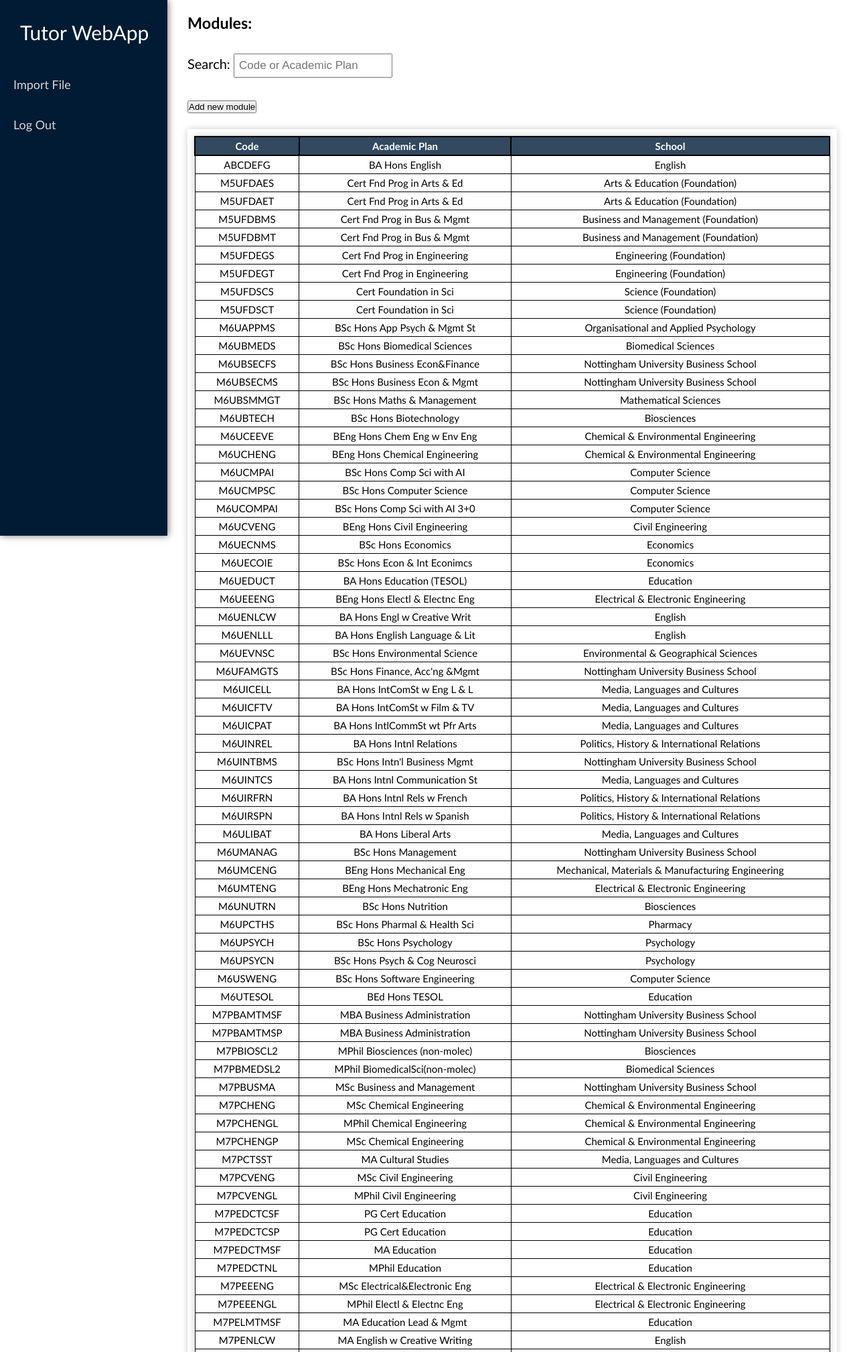
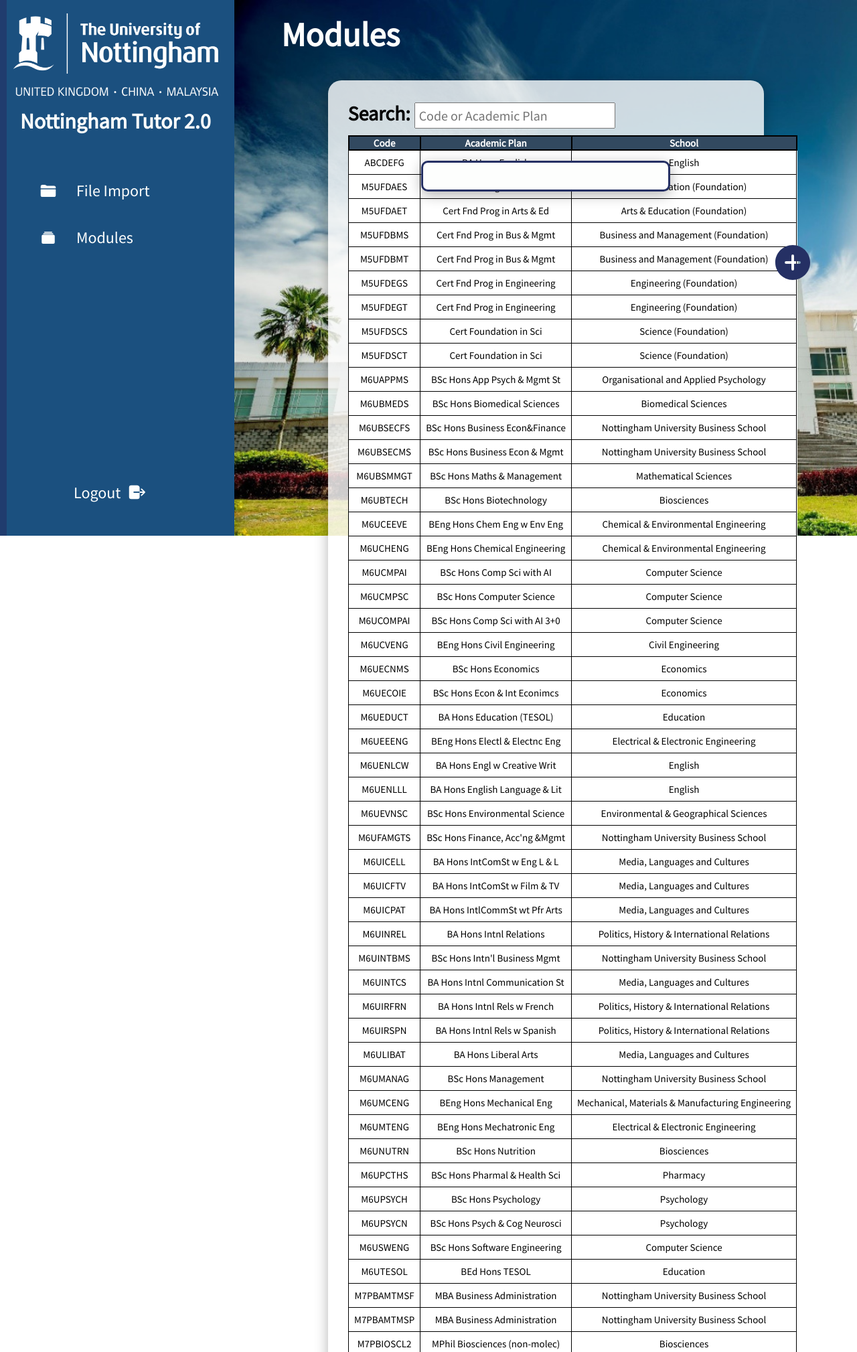
Before and after one commit to yenxuan1381/personal-tutoring-system, a PHP site: page /Codes/Modulespage.php in a window 1280 px wide. Shown: the top 2019 px of the page at 67% size. Run offline with PHP 8.4, Linux system fonts and the light colour scheme; the visitor is signed in with stand-in values (Sample User, id 1); data that the repository does not hold is empty.

Commit message:
All done except for modulepage.php, tutor change student remarks and academic and the bug

```diff
--- a/Codes/Modulespage.php
+++ b/Codes/Modulespage.php
@@ -21,117 +21,58 @@
 
 	// Query to look for specific schools
 	$specificmodulequery = 'SELECT * FROM `academic plan codes` WHERE school LIKE "'.$whichschool.'"';
-
 ?>
 
 <!DOCTYPE html>
-<html>
+<html lang="en">
+
 	<head>
-	<link rel="stylesheet" href="default.css">
-
-		<title>
-			Modules
-		</title>
-
-		<style>
-		.close
-		{
-			position:absolute;
-			transition:all 500ms;
-			top:20px;
-			right:30px;
-			font-size:30px;
-			font-weight:bold;
-			text-decoration:none;
-			color:black;
+		<meta name="vieport" content="width=device-width, initial-scale=1.0">
+		<title>Nottingham Tutor 2.0</title>
+		<link rel="stylesheet" type="text/css" href="style.css">
+		<link rel="stylesheet" type="text/css" href="modulespage.css">
+	</head>
+	<body>
+		<aside>
+			<div class="header">
+				<div class="logo">
+					<img src="./image/logo1.png" alt="" >
+					<span class="title">Nottingham Tutor 2.0</span>
+				</div>
+				<div class="hidden">
+					<img src="./image/icon.png" alt="">
+				</div>
+			</div>
+			<div class="menu">
+				<?php
+					if($_SESSION['category'] == "Student") {
+						require_once "sidebar_student.php";
 					}
-
-		.overlay
-		{
-			position:fixed;
-			top:0;
-			bottom:0;
-			left:0;
-			right:0;
-			background:rgba(0,50,75,0.7);
-			transition:all 500ms;
-			visibility:hidden;
-			opacity:0;
+					else if($_SESSION['category'] == "Tutor"){
+						require_once "sidebar_tutor.php";
+					}else{
+						require_once "sidebar_admin.php";
 					}
-
-		.overlay:target
-		{
-			visibility:visible;
-			opacity:1;
-		}
-
-		.popupchange
-		{
-			margin:225px auto;
-			padding:15 30 30;
-			background:white;
-			border-radius:5px;
-			width:22%;
-			height:27%;
-			position:relative;
-			transition:all 5s ease-in-out;
-		}
-
-		.popupconfirm
-		{
-			margin:225px auto;
-			padding:15 30 30;
-			background:white;
-			border-radius:5px;
-			width:17%;
-			height:25%;
-			position:relative;
-			transition:all 5s ease-in-out;
-		}
-		</style>
-
-	</head>
-	<!-- Start Menu -->
-	<div class="nav-btn">Menu</div>
-	<div class="container">
-		<div class="sidebar">
-
-			<nav>
-				<a href="#">Tutor <span>WebApp</span></a>
-				<ul>
-					<li><a href="Importpage.php">Import File</a></li>
-					<li><a href="Loginpage.php">Log Out</a></li>
-				</ul>
-			</nav>
+				?>
 			</div>
-	<!-- End Menu -->
-	<div class="main-content">
-
-			<h3><b>Modules: </b></h3>
-			<br>
+			<div class="logout">
+				<a href="Loginpage.php">
+					<span class="title">Logout</span>
+					<ion-icon name="log-out"></ion-icon>
+				</a>
+			</div>
+		</aside>
+		<main>
+			<div class="background">
+				<div class="background-image"></div>
+				<div class="title-container">
+					<span class="title">Modules</span>
+				</div>
+				<div class="content-container">
 					<div class="search-container">
 						<form action="" method="post">
 							Search: <input type="text" id="searchbar" name="search" placeholder="Code or Academic Plan" onkeyup="showRows(this.value)">
 						</form>
-			 </div>
-			<br />
-			<br />
-			<br />
-
-			<!-- Form to go to go create new module page -->
-			<form id="newmodule" action="Newmodulepage.php" method="POST">
-				<input type="hidden" id="modulecode" name="modulecode" value="" />
-				<input type="button" value="Add new module" onclick="gotomoduleeditpage(null)"/>
-			</form>
-
-
-			<br />
-
-			<!-- Start Panel -->
-			<div class="panel-wrapper">
-				<div class="panel-head">
-			<!-- Start Table -->
-
 						<div id="ModulesInfo" class="table-wrapper">
 							<table class="fl-table">
 								<thead>
@@ -179,7 +120,20 @@
 								</tbody>
 							</table>
 						</div>
+					</div>
+				</div>
+				<div class="function-icon">
+                    <a href="AddAnnouncement.php">
+                        <ion-icon name="add-circle"></ion-icon>
+                    </a>
+                </div>
+				<div id="popup">
 
+				</div>
+			</div>
+		</main>
+	<script type="module" src="https://unpkg.com/ionicons@5.5.2/dist/ionicons/ionicons.esm.js"></script>
+	<script nomodule src="https://unpkg.com/ionicons@5.5.2/dist/ionicons/ionicons.js"></script>
 	<script>
 		var input = document.getElementById("searchbar");
 		input.addEventListener("keydown", function(event)
@@ -221,10 +175,5 @@
 			xmlhttp.send();
 		}
 		</script>
-
-				<!-- End Table -->
-				</div>
-			</div>
-			<!-- End Panel -->
-			</div>
+	</body>
 </html>
--- a/Codes/Todolist.php
+++ b/Codes/Todolist.php
@@ -100,6 +100,11 @@
 					?>
                 </ul>
             </div>
+            <div class="back-button">
+                <a href="UserInformationTutors.php?LectID=<?php echo $userid ?>">
+                    <ion-icon name="arrow-back"></ion-icon>
+                </a>
+            </div>
         </main>
         <script type="module" src="https://unpkg.com/ionicons@5.5.2/dist/ionicons/ionicons.esm.js"></script>
         <script nomodule src="https://unpkg.com/ionicons@5.5.2/dist/ionicons/ionicons.js"></script>
--- a/Codes/UserInformationTutors.php
+++ b/Codes/UserInformationTutors.php
@@ -90,6 +90,9 @@
                     </div>
                     <span class="role">Tutor</span>
                 </div>
+                <div class="to-do-list">
+                    <a href="ToDoList.php"><ion-icon name="checkmark-done-circle"></ion-icon></a>
+                </div>
             </div>
             <div class="lower_profile">
                 <div class="info">
@@ -104,9 +107,6 @@
          			<strong>Office Location: </strong> <?php echo $office['office'] ?> </br>
          			<strong>Tutor Position: </strong> <?php echo $tutorPosition ?> </br>
                 </div>
-                <div class="to-do-list">
-                    <a href="ToDoList.php">Click here (To-Do List) TBU</a>
-                </div>
             </div>
 		</div>
 			</div>
--- /dev/null
+++ b/Codes/modulespage.css
@@ -0,0 +1,156 @@
+.background
+{
+    position: absolute;
+    width: 100%;
+    height: 100%;
+
+}
+
+.background-image
+{
+    position: fixed;
+    width: calc(100% - 350px);
+    height: 100%;
+    background-image: url(image/background2.jpeg);
+    background-repeat: no-repeat;
+    background-size: cover;
+}
+.title-container
+{
+    position: absolute;
+    width: 100%;
+    padding: 20px 70px;
+}
+
+.title-container .title
+{
+    font-size: 50px;
+    color: var(--white);
+    font-weight: bold;
+    height: 10%;
+}
+
+.content-container
+{
+    position: absolute;
+    width: 70%;
+    min-height: 70%;
+    left: 15%;
+    top: 15%;
+    background: rgba(255,255,255,.8);
+    border-radius: 20px;
+    box-shadow: 0 5px 20px rgba(0, 0, 0, .3);
+    padding: 30px;
+}
+
+.content-container .search-container
+{
+    position: relative;
+    font-size: 30px;
+    font-weight: bold;
+}
+
+.content-container .search-container form input[type="text"]
+{
+    font-size: 20px;
+    width: 300px;
+    padding: 5px;
+    margin-bottom: 10px;
+}
+
+.fl-table
+{
+    position: relative;
+    border-radius: 5px;
+    font-size: 12px;
+    font-weight: normal;
+	border: 1px solid;
+    border-collapse: collapse;
+    width: 100%;
+    max-width: 100%;
+    white-space: nowrap;
+    background-color: white;
+    overflow: auto;
+}
+
+td a
+{
+	color: #000;
+}
+
+.fl-table td
+{
+    text-align: center;
+    padding: 8px;
+	font-size: 15px;
+    border-right: 1px solid #f8f8f8;
+	border: 1px solid;
+}
+
+.fl-table th
+{
+    font-size: 15px;
+    color: #ffffff;
+	border: 2px solid black;
+    background: #324960;
+}
+
+
+.fl-table thead th:nth-child(odd)
+{
+    color: #ffffff;
+    background: #324960;
+}
+
+.function-icon
+{
+    position: fixed;
+    right:5%;
+    top: 45%;
+    width: 5%;
+    display: flex;
+    align-items: center;
+    justify-items: center;
+}
+
+.function-icon ion-icon
+{
+    font-size: 4rem;
+    color: var(--blue1);
+}
+.function-icon ion-icon:hover
+{
+    font-size: 5rem;
+}
+
+.function-icon ion-icon:hover
+{
+    font-size: 5rem;
+    color: var(--blue1);
+}
+
+#popup
+{
+    position: absolute;
+    top: 30%;
+    left: 30%;
+    width: 40%;
+    max-height: 60%;
+    background-color: var(--white);
+    border: 3px solid var(--blue1);
+    border-radius: 10px;
+    box-shadow: 0 5px 20px rgba(0, 0, 0, .3);
+    visibility: visible;
+    padding: 20px;
+    z-index: 1;
+    overflow: auto;
+}
+
+
+
+
+@media only screen and (max-width: 1200px){
+    .background-image{
+        width: calc(100% - 100px);
+    }
+}
--- /dev/null
+++ b/Codes/sidebar_admin.php
@@ -0,0 +1,14 @@
+<ul>
+    <li>
+        <a href="Importpage.php">
+            <ion-icon name="folder"></ion-icon>
+            <span class="title">File Import</span>
+        </a>
+    </li>
+    <li>
+        <a href="Modulespage.php">
+            <ion-icon name="albums"></ion-icon>
+            <span class="title">Modules</span>
+        </a>
+    </li>
+</ul>
```
Also changed, not shown: Codes/Importpage.php (+59 -52 lines), Codes/UserInformationStudent.php (+22 -6 lines), Codes/import.js (added, +71 -0 lines), Codes/importpage.css (added, +115 -0 lines), Codes/profile.css (+31 -19 lines), Codes/profile_tutor.css (+18 -15 lines). Lines whose indentation alone changed are shown as unchanged.
